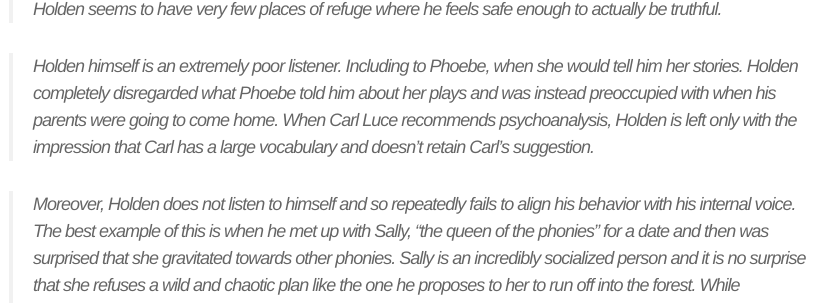
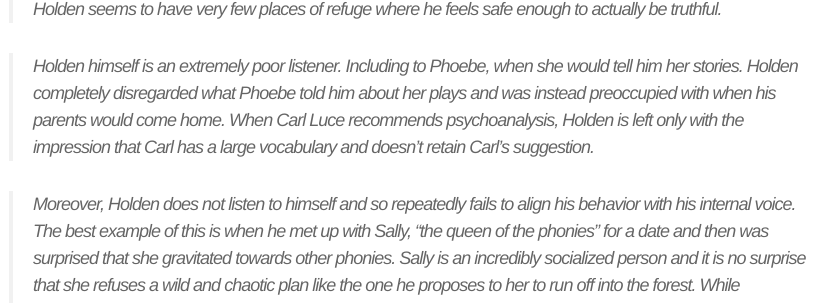
Before and after one commit to alitoiu/alitoiu.github.io, a Jekyll site: the page built from _posts/2019-07-24-Holden.markdown, in a window 1280 px wide and 900 px high, scrolled down 1400 px. Shown: the part 204-507 px from the top of the window, without its empty margins (231-1068 px from the left). Built offline with Jekyll 4.4.1, drawn with Linux system fonts in a browser that asks for light colours.

Commit message:
another holden change

```diff
--- a/_posts/2019-07-24-Holden.markdown
+++ b/_posts/2019-07-24-Holden.markdown
@@ -24,7 +24,7 @@
 
 > To your point of "who is the real phony?" and your example of his gratuitous lying to Ernest Morrow's mother, I asked myself whether that situation could have been transformed into a healing one. Potentially, by speaking candidly about everything. It was complicated, however,  by his complicated relationship with Ernest Morrow. Holden seems to have very few places of refuge where he feels safe enough to actually be truthful.
 
-> Holden himself is an extremely poor listener. Including to Phoebe, when she would tell him her stories. Holden completely disregarded what Phoebe told him about her plays and was instead preoccupied with when his parents were going to come home. When Carl Luce recommends psychoanalysis, Holden is left only with the impression that Carl has a large vocabulary and doesn't retain Carl's suggestion.
+> Holden himself is an extremely poor listener. Including to Phoebe, when she would tell him her stories. Holden completely disregarded what Phoebe told him about her plays and was instead preoccupied with when his parents would come home. When Carl Luce recommends psychoanalysis, Holden is left only with the impression that Carl has a large vocabulary and doesn't retain Carl's suggestion.
 
 > Moreover, Holden does not listen to himself and so repeatedly fails to align his behavior with his internal voice. The best example of this is when he met up with Sally, "the queen of the phonies" for a date and then was surprised that she gravitated towards other phonies. Sally is an incredibly socialized person and it is no surprise that she refuses a wild and chaotic plan like the one he proposes to her to run off into the forest. While personally I don't dislike his plan because it could be a nice way to get his thoughts in order in peace, she certainly wasn't the person to do it with. The fact that he spends so much time with her, when his first impression was already set, leads him to snap at her.
 
```
